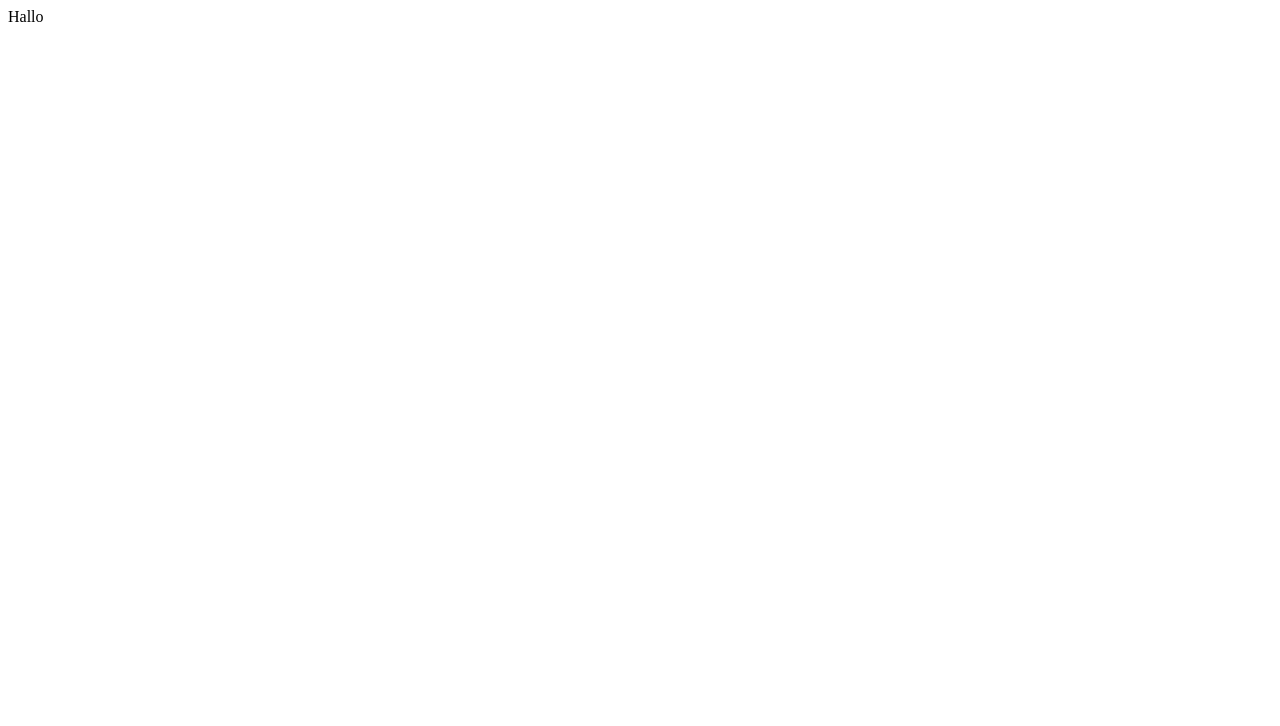
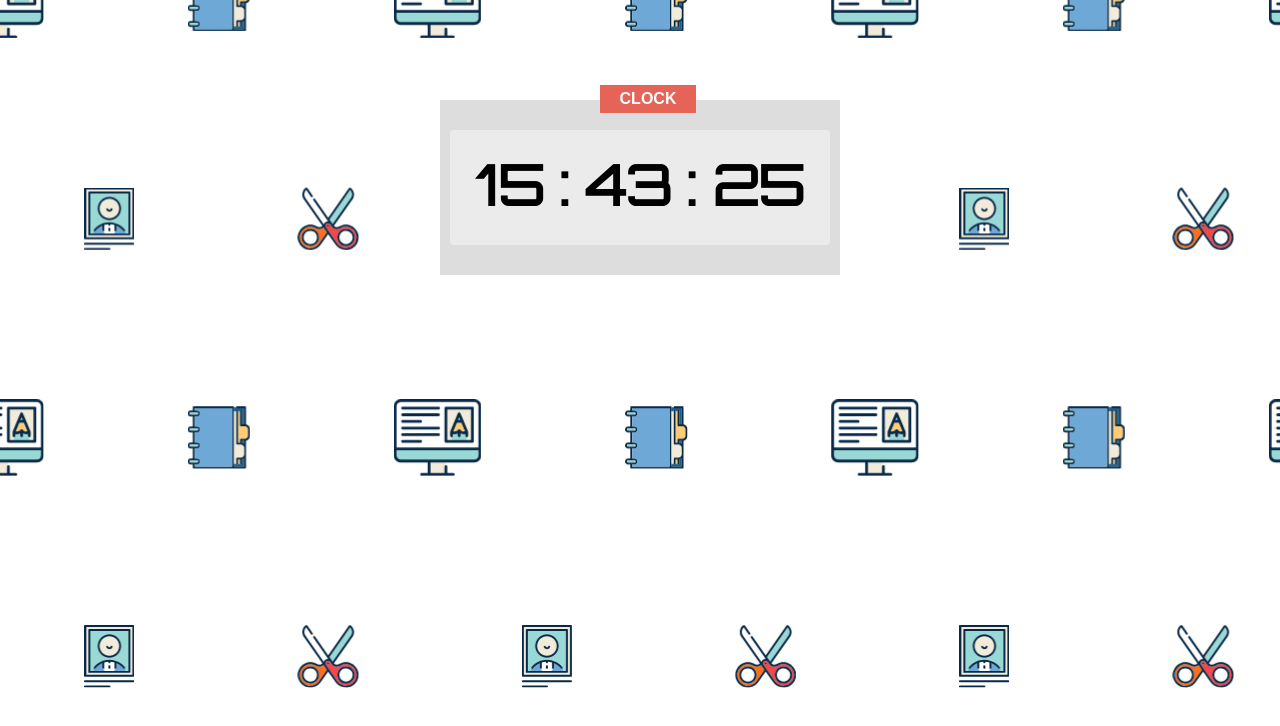
Before and after one commit to MasterZul/digital-clock, a plain HTML site: page index.html in a window 1280 px wide. Drawn offline with Linux system fonts and the light colour scheme.

Commit message:
second commit

```diff
--- a/app.js
+++ b/app.js
@@ -0,0 +1,22 @@
+function clock (){
+const fullDate = new Date();
+let hour = fullDate.getHours();
+let minute = fullDate.getMinutes();
+let second = fullDate.getSeconds();
+
+if(hours < 10){
+    hours = "0" + hours;
+}
+if(minute < 10){
+    minute = "0" + minute;
+}
+if(second < 10){
+    second = "0" + second;
+}
+
+document.getElementById('second').innerHTML = ": " + second;
+document.getElementById('minute').innerHTML = ": " + minute;
+document.getElementById('hours').innerHTML = hour;
+}
+
+setInterval(clock, 100);
--- a/index.html
+++ b/index.html
@@ -5,8 +5,21 @@
     <meta name="viewport" content="width=device-width, initial-scale=1.0">
     <meta http-equiv="X-UA-Compatible" content="ie=edge">
     <title>Digital Clock</title>
+    <link rel="stylesheet" href="styles.css">
 </head>
+
 <body>
-    Hallo
+    <div class="main">
+        <div class="badge">
+            CLOCK
+        </div>
+
+        <div class="clock">
+            <span id="hours">02:</span>
+            <span id="minute">30:</span>
+            <span id="second">23</span>
+        </div>
+    </div>
+<script src="app.js" charset="utf-8"></script>
 </body>
 </html>
--- a/styles.css
+++ b/styles.css
@@ -0,0 +1,48 @@
+@import url('https://fonts.googleapis.com/css?family=Orbitron');
+
+*{
+    padding: 0;
+    margin: 0;
+    box-sizing: border-box;
+}
+
+body{
+    background: url("pattern.png");
+
+}
+
+.main{
+    background: #ddd;
+    width: 400px;
+    height: 175px;
+    margin: 100px auto;
+    position: relative;
+    padding: 30px;
+}
+
+.badge{
+    width: 96px;
+    background: #e66357;
+    color: white;
+    padding: 5px 10px;
+    font-family: sans-serif;
+    font-weight: bold;
+    position: absolute;
+    top: -15px;
+    left: 40%;
+    text-align: center;
+
+}
+
+.clock{
+    background: #EBEBEB;
+    text-align: center;
+    font-size: 55px;
+    height: 100%;
+    padding-top: 20px;
+    font-family: Orbitron;
+    font-weight: bold;
+    border-radius: 4px;
+    width: 380px;
+    margin-left: -20px;
+}
```
Also changed, not shown: pattern.png (added).
